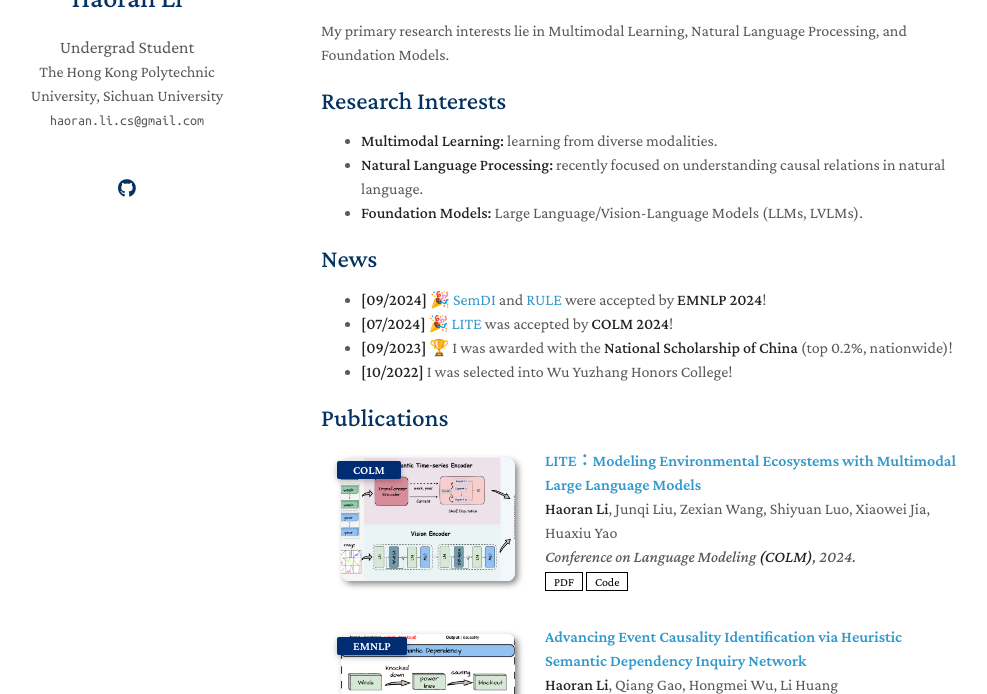
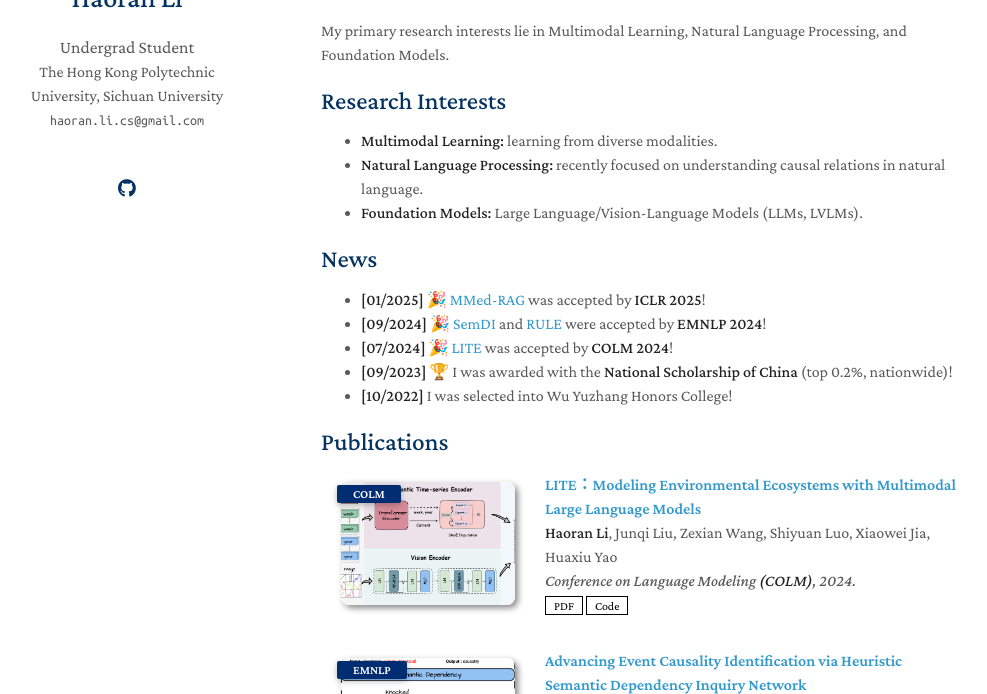
Before and after one commit to hrlics/hrlics.github.io, a Jekyll site: the page built from index.md, in a window 1280 px wide and 900 px high, cut to the strip 206-900 px from the top of the window. Shown: the whole strip, without its empty margins (149-1136 px from the left). Built offline with Jekyll 4.4.1, drawn with Linux system fonts in a browser that asks for light colours; a style sheet for code colours, icons or effects is not loaded; our own code applies the rules of GitHub Pages for plain Markdown files.

Commit message:
Update index.md

```diff
--- a/index.md
+++ b/index.md
@@ -17,11 +17,11 @@ My primary research interests lie in Multimodal Learning, Natural Language Proce
 
 
 ## News
+- **[01/2025]** 🎉 [MMed-RAG](https://arxiv.org/pdf/2410.13085) was accepted by **ICLR 2025**!
 - **[09/2024]** 🎉 [SemDI](https://arxiv.org/pdf/2409.13621) and [RULE](https://arxiv.org/pdf/2407.05131) were accepted by **EMNLP 2024**!
 - **[07/2024]** 🎉 [LITE](https://arxiv.org/abs/2404.01165) was accepted by **COLM 2024**!
 - **[09/2023]** 🏆 I was awarded with the **National Scholarship of China** (top 0.2%, nationwide)!
 - **[10/2022]** I was selected into Wu Yuzhang Honors College!
-
 
 {% include_relative _includes/publications.md %}
 
```
